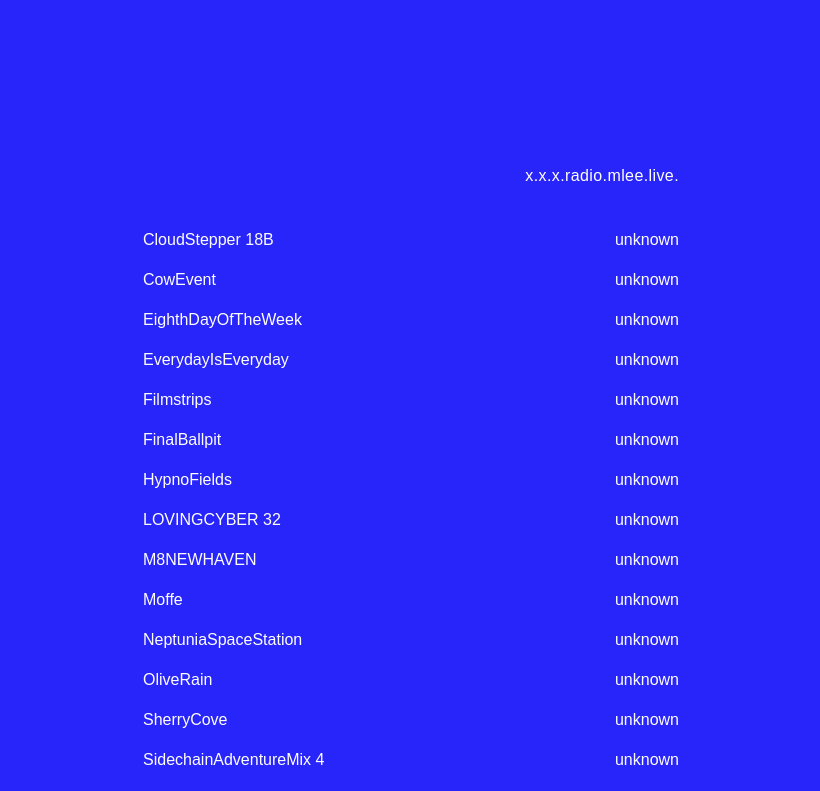
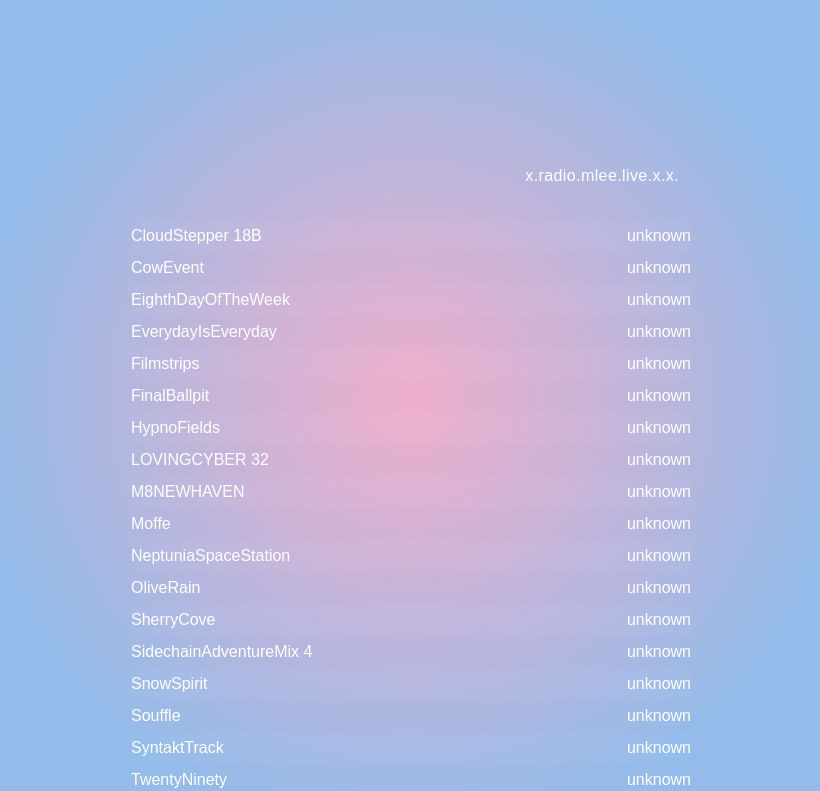
Before and after one commit to mlee51/mlee-player, a Next.js app: page / in a window 1280 px wide. Shown: the top 791 px of the page, without its empty margins (229-1049 px from the left). Built offline with nearby package versions, Linux system fonts and the light colour scheme; a web font is replaced by a local one.

Commit message:
added background and css updates

```diff
--- a/app/FooterPlayer.js
+++ b/app/FooterPlayer.js
@@ -75,7 +75,7 @@ export default function FooterPlayer({
         const x = e.clientX; // global horizontal mouse position
         const percent = (x - rect.left) / rect.width;
         // Clamp value to 0–1 and apply
-        audio.currentTime = Math.min(1,percent) * audio.duration;
+        audio.currentTime = Math.min(1, percent) * audio.duration;
     };
 
 
@@ -85,21 +85,40 @@ export default function FooterPlayer({
     if (!track) return null;
 
     return (
-        <div className="fixed bottom-0 left-0 right-0 px-4 py-2 z-50 shadow-md backdrop-blur-xs">
+        <div className="fixed bottom-0 left-0 right-0 px-4 py-2 z-50 shadow-md backdrop-blur-xs  select-none">
             <div className="flex items-center justify-between gap-4 flex-wrap">
+
+
+                {/* Controls */}
+                <div className="flex items-center gap-2 ">
+                    <button onClick={onPrev} title="Previous">«</button>
+                    <button
+                        onClick={togglePlay}
+                        title="Play/Pause"
+                        className="w-6 flex-auto -translate-x-px"
+                    >
+                        {isPlaying ? "||" : ">"}
+                    </button>
+
+                    <button onClick={onNext} title="Next">»</button>
+                </div>
+
+
+
+
                 {/* Track Info */}
                 <div className="flex-1 min-w-[200px]">
-                    <div className="font-medium truncate">
-                        {isPlaying?<AnimatedText content={track.title} />:track.title}
+                    <div className="font-medium truncate mb-[2px]">
+                        {isPlaying ? <AnimatedText content={track.title} /> : track.title}
                     </div>
                     <div
                         ref={progressBarRef}
-                        className="h-2 bg-gray-300 rounded cursor-pointer mt-1 w-full"
+                        className="h-2 border opacity-40 cursor-pointer w-full m-0"
                         onClick={seek}
                     >
 
                         <div
-                            className="h-2 bg-blue-500 rounded"
+                            className="h-2 bg-foreground"
                             style={{ width: `${(progress / (duration || 1)) * 100}%` }}
                         />
                     </div>
@@ -108,32 +127,18 @@ export default function FooterPlayer({
                     </div>
                 </div>
 
-                {/* Controls */}
-                <div className="flex items-center gap-2">
-                    <button onClick={onPrev} title="Previous">⏮️</button>
-                    <button
-                        onClick={togglePlay}
-                        title="Play/Pause"
-                        className="w-6 text-center"
-                    >
-                        {isPlaying ? "⏸" : "▶️"}
-                    </button>
-
-                    <button onClick={onNext} title="Next">⏭️</button>
                 <button
                     onClick={() => setIsShuffling((s) => !s)}
                     title="Shuffle"
-                        className="ml-2 px-2 py-1 rounded text-sm w-[60px] text-center"
+                    className={`mr-1 ml-1 ${isShuffling && 'font-semibold'}`}
                 >
-                        🔀 {isShuffling ? "On" : "Off"}
+                    shuffle
                 </button>
-                </div>
-
-
                 {/* Volume */}
                 <div className="flex items-center gap-2 min-w-[120px]">
-                    🔊
+                    <label onClick={() => setVolume(volume !== 0 ? 0 : 1)}>vol</label>
                     <input
+                        className="volume opacity-40"
                         type="range"
                         min={0}
                         max={1}
--- a/app/globals.css
+++ b/app/globals.css
@@ -1,12 +1,18 @@
 @import "tailwindcss";
 
 :root {
-  --background: #2825fb;
+  --background-start: #84fff5;
+  --background-end: #ff1919;
   --foreground: #ffffff;
+  --background-gradient: linear-gradient(135deg, #6a11cb 0%, #2575fc 100%);
+  background: radial-gradient(circle,rgba(238, 174, 202, 1) 0%, rgba(148, 187, 233, 1) 58%);
+
+background-attachment: fixed;
+
 }
 
 @theme inline {
-  --color-background: var(--background);
+  --color-background: linear-gradient(to bottom right, var(--background-start), var(--background-end));
   --color-foreground: var(--foreground);
   --font-sans: var(--font-doto);
   --font-mono: var(--font-doto);
@@ -14,13 +20,44 @@
 
 @media (prefers-color-scheme: dark) {
   :root {
-    --background: #0a0a0a;
+    --background-start: #0a0a0a;
+    --background-end: #1a1a1a;
     --foreground: #ededed;
   }
 }
 
 body {
-  background: var(--background);
+
   color: var(--foreground);
   font-family: var(--font-doto), sans-serif;
 }
+
+.gradient {
+  backdrop-filter: brightness(1.01);
+}
+
+.volume {
+    -webkit-appearance: none;
+    width: 100%;
+    height: 1px;
+    background: white;
+    outline: none;
+    -webkit-transition: .2s;
+    transition: opacity .2s;
+}
+
+.volume::-webkit-slider-thumb {
+  -webkit-appearance: none;
+  appearance: none;
+  width: 7px;
+  height: 11px;
+  background: white;
+  cursor: pointer;
+}
+
+.volume::-moz-range-thumb {
+  width: 10px;
+  height: 10px;
+  background: white;
+  cursor: pointer;
+}
--- a/app/page.js
+++ b/app/page.js
@@ -5,16 +5,22 @@ import TrackList from "./tracklist";
 import AnimatedText from "./AnimatedText";
 
 export default function Home() {
-
+  const [isLoading, setIsLoading] = useState(true);
   return (
-    <div  className="grid grid-rows-[20px_1fr_20px] items-center justify-items-center min-h-screen p-8 pb-20 gap-16 sm:p-20">
-     <main className="flex flex-col gap-[32px] row-start-2 items-stretch sm:items-start w-1/2">
-       <AnimatedText/>
-       <TrackList/>
+    <div className="grid grid-rows-[20px_1fr_20px] items-center justify-items-center min-h-screen p-8 pb-20 gap-16 sm:p-20">
+      <main className="flex flex-col gap-[32px] row-start-2 items-stretch sm:items-start w-1/2">
+        {isLoading && (
+          <div className="fixed inset-0 flex items-center justify-center z-50">
+            <div className=" text-xl font-mono animate-pulse">
+              x . x . l o a d i n g . x . x
+            </div>
+          </div>
+        )}
+        <TrackList setIsLoading={setIsLoading} />
       </main>
-      <footer className="row-start-3 flex gap-[24px] flex-wrap items-center justify-center">
+      {/* <footer className="row-start-3 flex gap-[24px] flex-wrap items-center justify-center">
         Player
-      </footer>
+      </footer> */}
     </div>
   );
 }
--- a/app/tracklist.js
+++ b/app/tracklist.js
@@ -2,15 +2,14 @@ import { useEffect, useRef, useState } from "react";
 import FooterPlayer from "./FooterPlayer";
 import AnimatedText from "./AnimatedText";
 
-export default function TrackList() {
+export default function TrackList({ setIsLoading }) {
     const [tracks, setTracks] = useState([]);
     const [currentTrackIndex, setCurrentTrackIndex] = useState(null);
     const [isShuffling, setIsShuffling] = useState(false);
     const [isPlaying, setIsPlaying] = useState(false);
     const [hoveredIndex, setHoveredIndex] = useState(null);
-
+    const [showIntroAnimation, setShowIntroAnimation] = useState(true);
     const audioRef = useRef(null);
-
 
     useEffect(() => {
         const loadManifest = async () => {
@@ -37,6 +36,8 @@ export default function TrackList() {
             );
 
             setTracks(withDurations);
+            if (typeof setIsLoading === "function") setIsLoading(false);
+            setShowIntroAnimation(false)
         };
 
         loadManifest();
@@ -72,6 +73,7 @@ export default function TrackList() {
 
     return (
         <>
+            {!showIntroAnimation && <AnimatedText className={isPlaying? 'animate-pulse self-end pr-3 font-mono tracking-wide':'self-end pr-3 font-mono tracking-wide'} />}
             <div className="grid w-full pb-24">
                 {tracks.map((track, index) => (
                     <button
@@ -79,7 +81,7 @@ export default function TrackList() {
                         onClick={() => playTrack(index)}
                         onMouseEnter={() => setHoveredIndex(index)}
                         onMouseLeave={() => setHoveredIndex(null)}
-                        className={`grid grid-cols-[1fr_auto] gap-x-12 w-full text-left py-2 px-3 rounded hover:backdrop-blur-xs hover:font-semibold ${currentTrackIndex === index ? "backdrop-blur-xs font-semibold" : ""
+                        className={`grid grid-cols-[1fr_auto] gap-x-1 w-full text-left py-1 rounded ${index%2===0? "gradient":""} hover:backdrop-blur-xs hover:font-semibold ${currentTrackIndex === index ? "backdrop-blur-xs font-semibold animate-pulse" : ""
                             }`}
                     >
                         <span>
```
Lines whose indentation alone changed are shown as unchanged.
